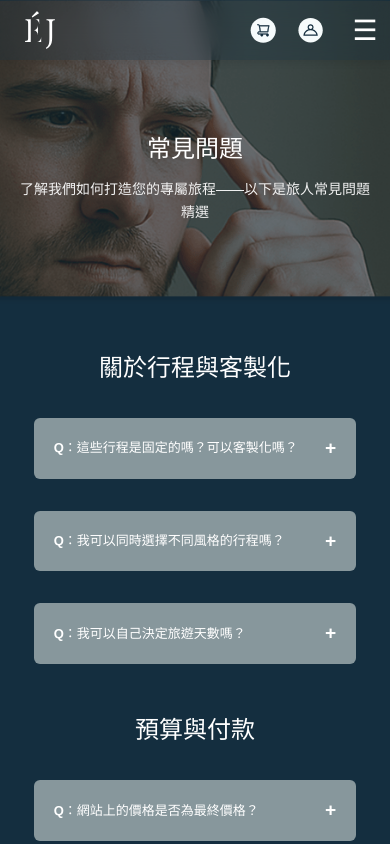
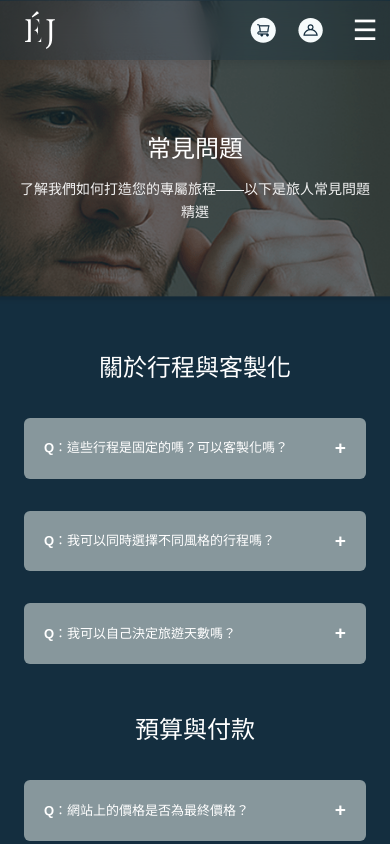
Before and after one commit to TiffanyYang411/travelWeb-react, a React (Vite) app: page /travelWeb-react/faq in a window 390 px wide. Shown: the top 844 px of the page. Built offline with nearby package versions, Linux system fonts and the light colour scheme; a web font is replaced by a local one.

Commit message:
tw-0616-12:56

```diff
--- a/src/styles/FAQ.css
+++ b/src/styles/FAQ.css
@@ -216,7 +216,7 @@
   }
 
   .faq-container {
-    max-width: 95% !important;
+    max-width: 100% !important;
     width: 100% !important;
     padding: 3.5rem 1.5rem 0 1.5rem !important;
     box-sizing: border-box;
```
